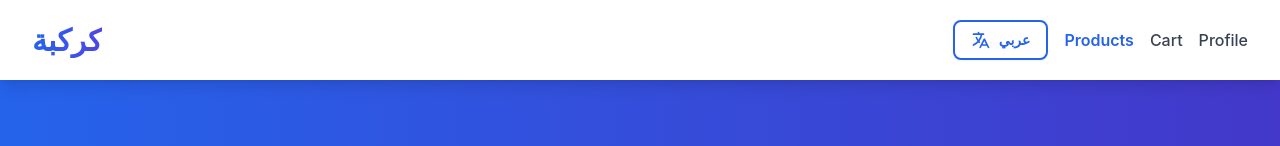
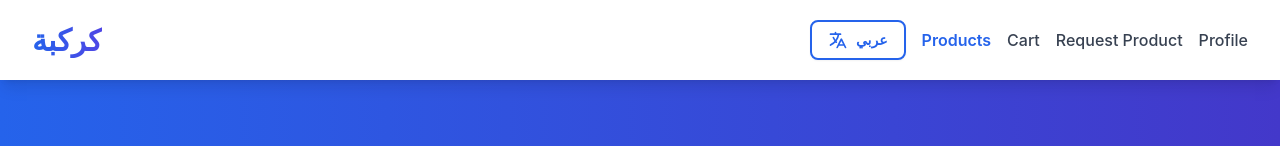
Before and after one commit to rayanhhhgfy-cyber/karkabeh, a Next.js app: page /products in a window 1280 px wide. Shown: the top 146 px of the page. Built offline with nearby package versions, Linux system fonts and the light colour scheme; no server answers; the database is empty.

Commit message:
Add Request Product link to navigation

```diff
--- a/components/Navigation.js
+++ b/components/Navigation.js
@@ -41,6 +41,13 @@ export default function Navigation() {
                   {cartItemCount}
                 </span>
               )}
+            </Link>
+
+            <Link
+              href="/request-product"
+              className={`text-base font-medium hover:text-blue-600 transition-colors ${router.pathname === '/request-product' ? 'text-blue-600 font-semibold' : 'text-gray-700'}`}
+            >
+              Request Product
             </Link>
 
             <Link
@@ -96,6 +103,14 @@ export default function Navigation() {
               </Link>
 
               <Link
+                href="/request-product"
+                onClick={() => setMobileMenuOpen(false)}
+                className={`px-4 py-2 rounded-lg font-medium transition-colors ${router.pathname === '/request-product' ? 'bg-blue-50 text-blue-600' : 'text-gray-700 hover:bg-gray-50'}`}
+              >
+                Request Product
+              </Link>
+
+              <Link
                 href="/profile"
                 onClick={() => setMobileMenuOpen(false)}
                 className={`px-4 py-2 rounded-lg font-medium transition-colors ${router.pathname === '/profile' ? 'bg-blue-50 text-blue-600' : 'text-gray-700 hover:bg-gray-50'}`}
```
